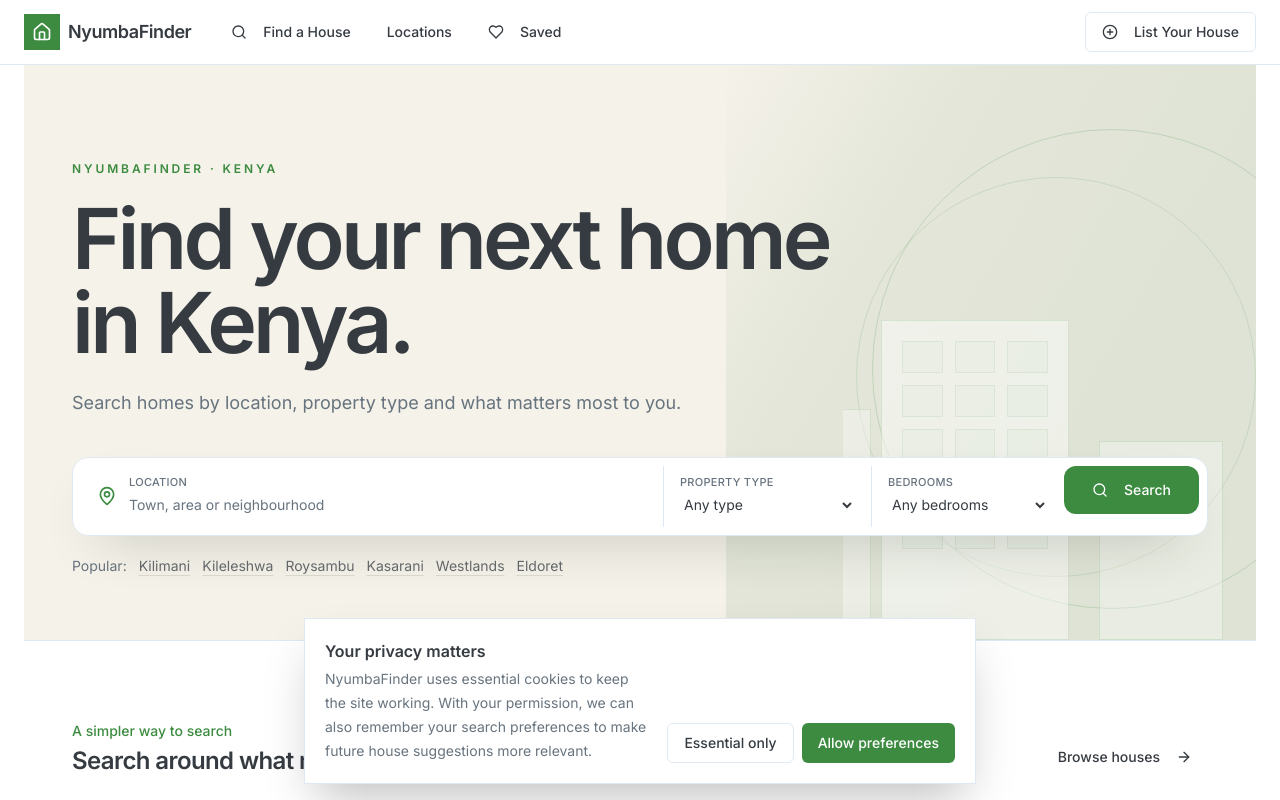
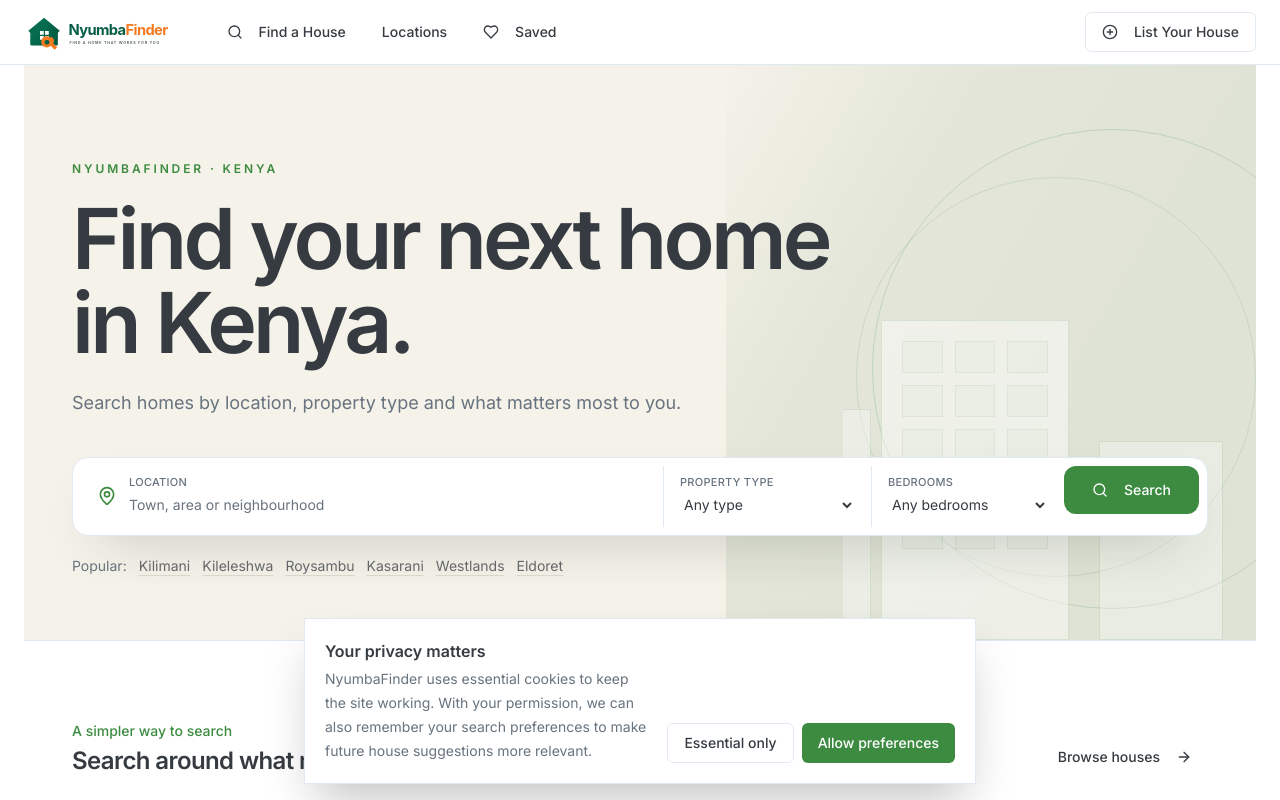
Before and after one commit to jaykurgat/Nyumba-Finder, a Next.js app: page / in a window 1280 px wide. Shown: the top 800 px of the page. Built offline with nearby package versions, Linux system fonts and the light colour scheme.

Commit message:
Use NyumbaFinder logo in header

```diff
--- a/src/components/layout/Header.tsx
+++ b/src/components/layout/Header.tsx
@@ -1,16 +1,13 @@
 import Link from 'next/link';
 import { Button } from '@/components/ui/button';
-import { Heart, Home, Search, PlusCircle } from 'lucide-react';
+import { Heart, Search, PlusCircle } from 'lucide-react';
 
 export function Header() {
   return (
     <header className="sticky top-0 z-50 w-full border-b bg-background/95 backdrop-blur">
       <div className="container mx-auto flex h-16 items-center gap-6 px-4 md:px-6">
-        <Link href="/" className="flex items-center gap-2 shrink-0">
-          <span className="flex h-9 w-9 items-center justify-center bg-primary text-primary-foreground">
-            <Home className="h-5 w-5" />
-          </span>
-          <span className="text-lg font-semibold tracking-tight">NyumbaFinder</span>
+        <Link href="/" className="flex items-center shrink-0" aria-label="NyumbaFinder home">
+          <img src="/nyumbafinder-logo.svg" alt="NyumbaFinder" className="h-10 w-auto" />
         </Link>
         <nav className="hidden md:flex items-center gap-1">
           <Button variant="ghost" asChild><Link href="/properties"><Search className="mr-2 h-4 w-4" />Find a House</Link></Button>
```
